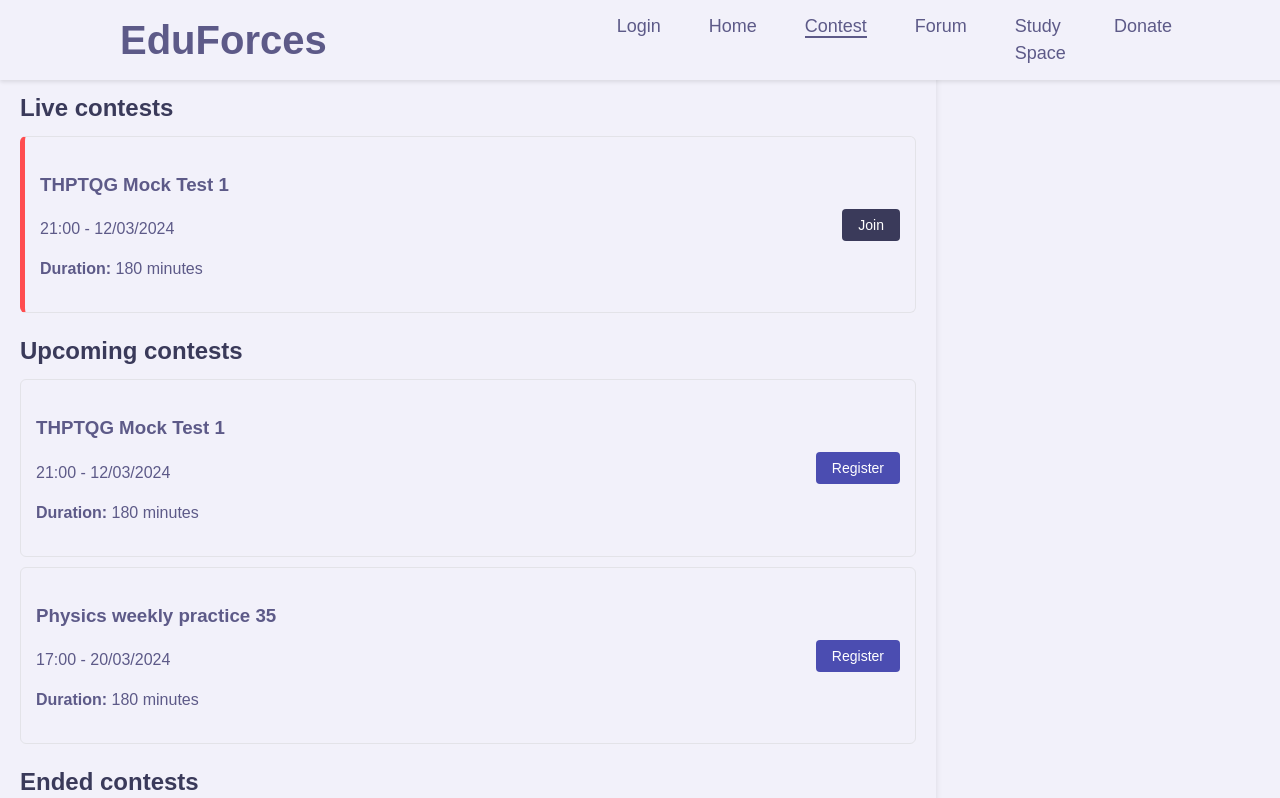
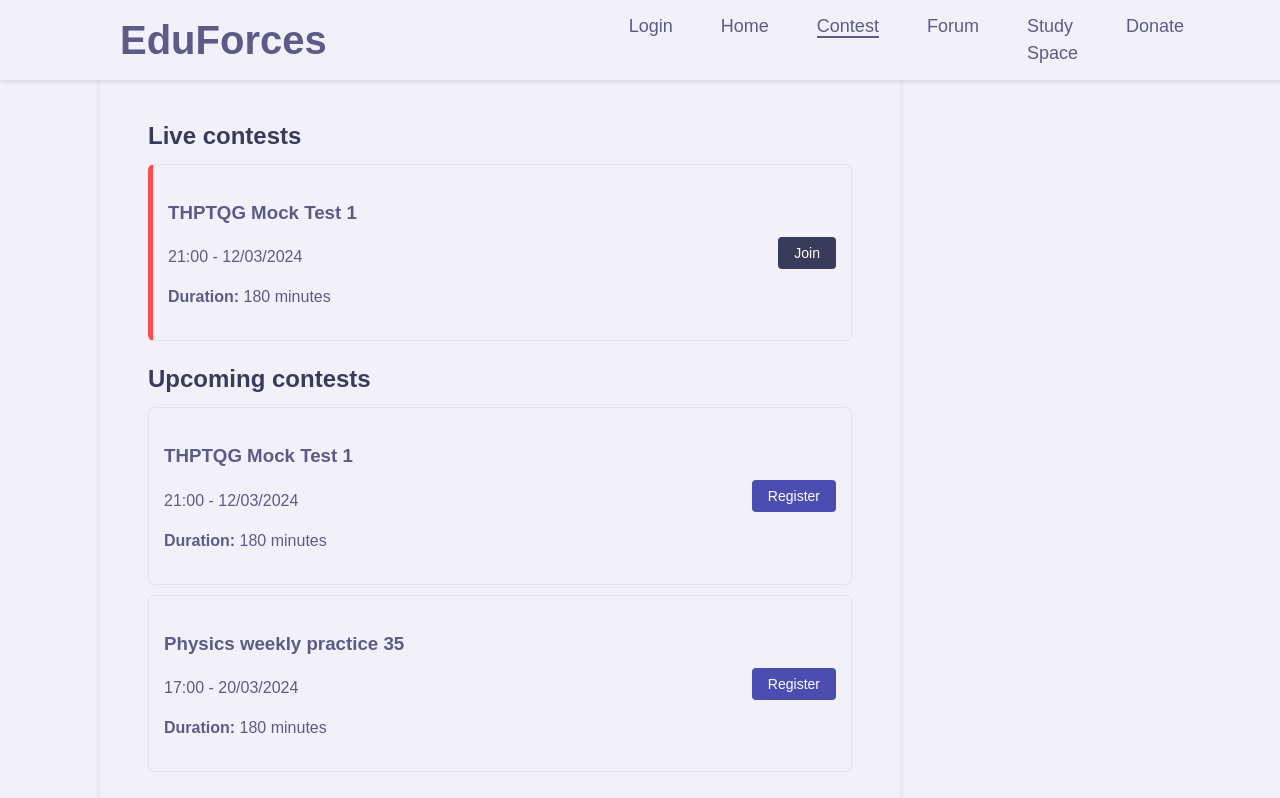
Before and after one commit to vtphatt2/EduForces, a React (Vite) app in the folder eduforces_frontend/: page /contest in a window 1280 px wide. Shown: the top 798 px of the page. Built offline with nearby package versions, Linux system fonts and the light colour scheme.

Commit message:
Align NavBar & ContestPage

```diff
--- a/eduforces_frontend/src/components/NavBar.css
+++ b/eduforces_frontend/src/components/NavBar.css
@@ -10,7 +10,7 @@
   padding: 10px 20px;
   box-shadow: 0 2px 4px rgba(0, 0, 0, 0.1);
   z-index: 1000;
-  gap: 150px;
+  gap: 100px;
 }
 
 .app-name-p {
--- a/eduforces_frontend/src/pages/Contest/Contest.css
+++ b/eduforces_frontend/src/pages/Contest/Contest.css
@@ -1,7 +1,9 @@
 .contest-container {
-    width: 70vw;
+    width: 55vw;
+    margin: 0;
+    margin-left: 100px;
     margin-bottom: 20px;
-    padding: 20px;
+    padding: 48px;
     background: #F2F1FA;
     box-shadow: 0px 4px 6px rgba(0, 0, 0, 0.1);
     border-radius: 8px;
```
